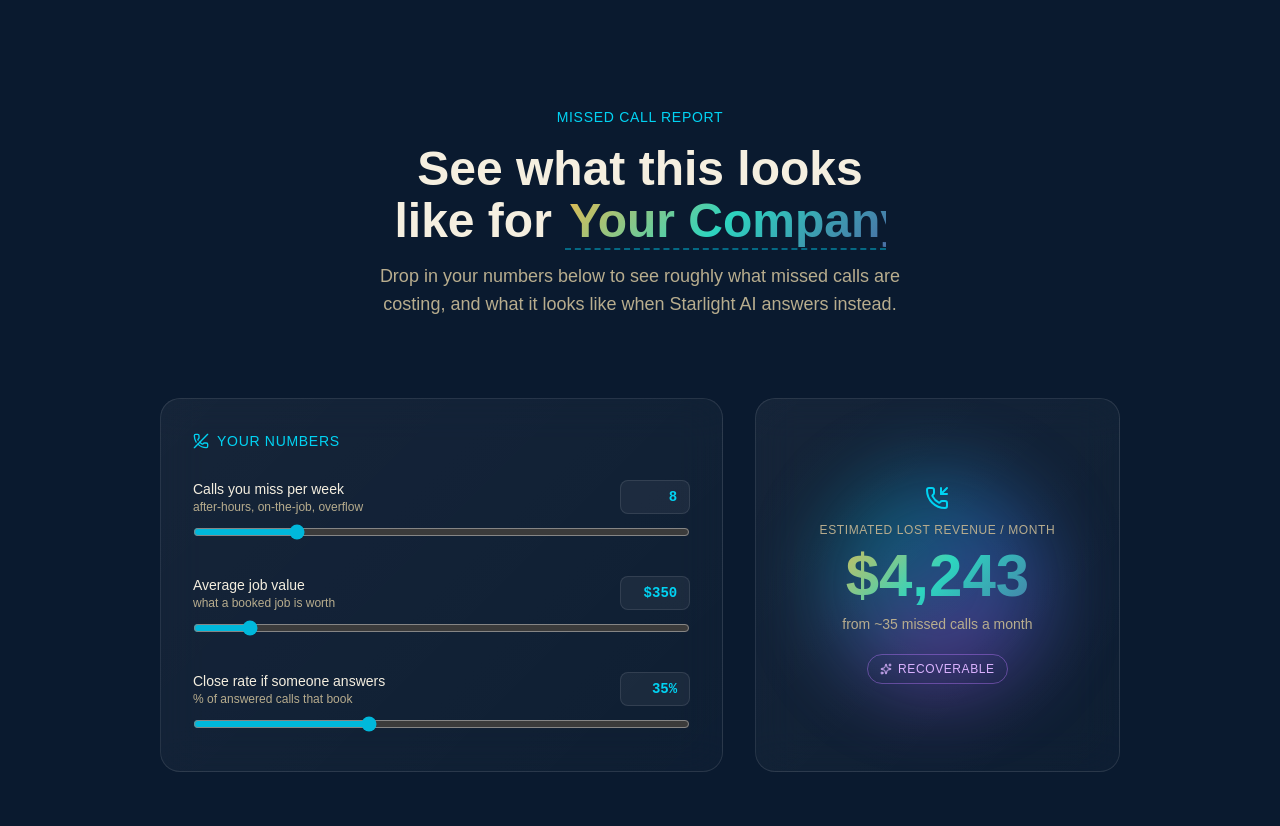
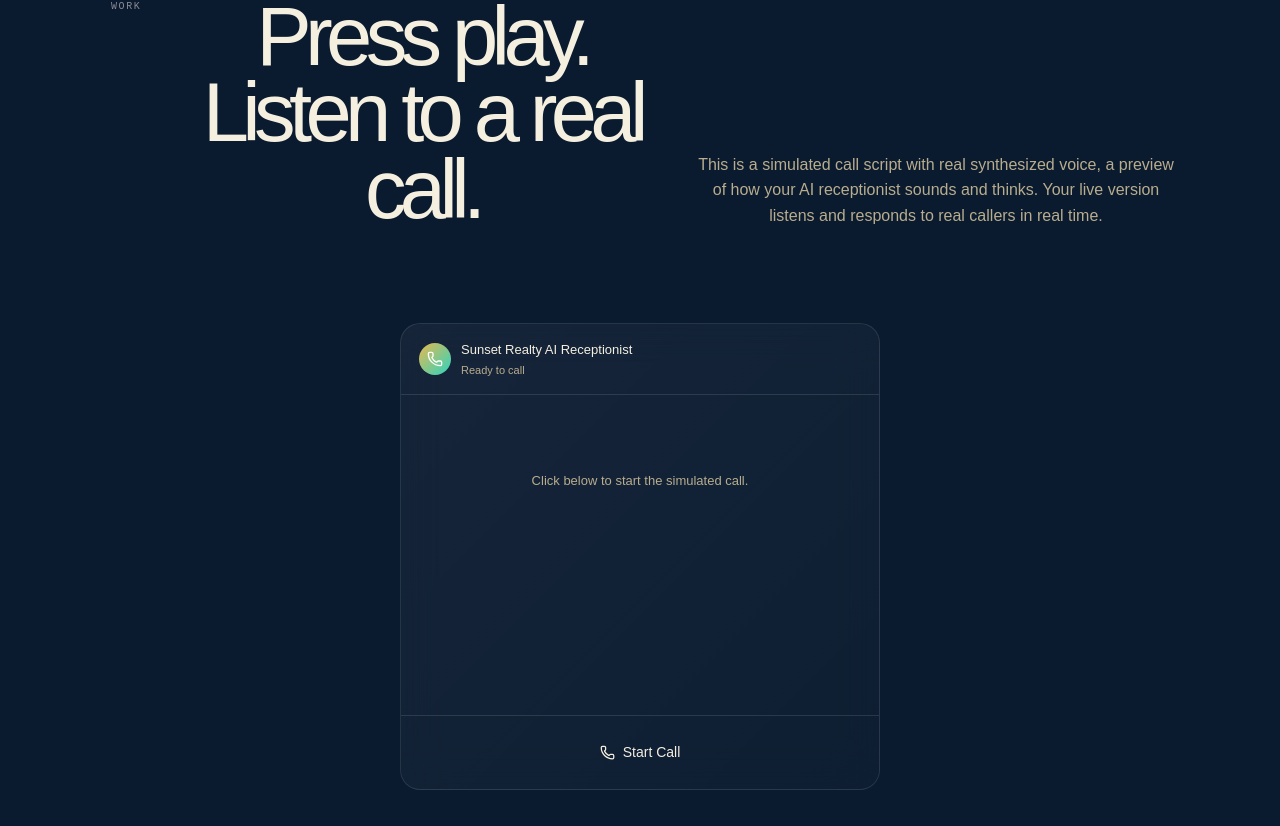
Before and after one commit to abbasimohsin392-prog/Starlight, a Next.js app: page /demo in a window 1280 px wide. Shown: the part 334-1160 px from the top of the page. Built offline with nearby package versions, Linux system fonts and the light colour scheme.

Commit message:
Restore missing production build files

```diff
--- /dev/null
+++ b/components/voice-demo-section.tsx
@@ -0,0 +1,123 @@
+"use client"
+import { useState, useRef } from "react"
+import { motion, AnimatePresence } from "framer-motion"
+import { Phone, PhoneOff } from "lucide-react"
+
+type Line = { speaker: "ai" | "caller"; text: string }
+
+const SCRIPT: Line[] = [
+  { speaker: "ai", text: "Thank you for calling Sunset Realty, this is your AI assistant. How can I help you today?" },
+  { speaker: "caller", text: "Hi, I saw the 3-bedroom listing on Palm Street. Is it still available?" },
+  { speaker: "ai", text: "Yes, it's still available. I can schedule a viewing. Are you free this Thursday at 4 PM?" },
+  { speaker: "caller", text: "Yes, that works for me." },
+  { speaker: "ai", text: "Perfect, you're booked for Thursday at 4 PM. I've sent a confirmation text with the address. Anything else?" },
+  { speaker: "caller", text: "No, that's it. Thanks!" },
+  { speaker: "ai", text: "You're welcome, have a great day!" },
+]
+
+export function VoiceDemoSection() {
+  const [status, setStatus] = useState<"idle" | "calling" | "done">("idle")
+  const [visible, setVisible] = useState<Line[]>([])
+  const [speaking, setSpeaking] = useState(false)
+  const stopRef = useRef(false)
+
+  const startCall = async () => {
+    if (status === "calling") return
+    window.speechSynthesis?.cancel()
+    stopRef.current = false
+    setStatus("calling")
+    setVisible([])
+    for (const line of SCRIPT) {
+      if (stopRef.current) return
+      await new Promise((r) => setTimeout(r, 700))
+      if (stopRef.current) return
+      setVisible((v) => [...v, line])
+      if (line.speaker === "ai" && "speechSynthesis" in window) {
+        setSpeaking(true)
+        await new Promise<void>((resolve) => {
+          const utter = new SpeechSynthesisUtterance(line.text)
+          utter.rate = 1.02
+          utter.pitch = 1.0
+          const voices = window.speechSynthesis.getVoices()
+          const preferred = voices.find((v) => /Samantha|Google US English|Female/i.test(v.name))
+          if (preferred) utter.voice = preferred
+          utter.onend = () => resolve()
+          utter.onerror = () => resolve()
+          window.speechSynthesis.speak(utter)
+        })
+        setSpeaking(false)
+      } else {
+        await new Promise((r) => setTimeout(r, Math.min(2600, line.text.length * 45)))
+      }
+    }
+    if (!stopRef.current) setStatus("done")
+  }
+
+  const endCall = () => {
+    stopRef.current = true
+    window.speechSynthesis?.cancel()
+    setSpeaking(false)
+    setStatus("idle")
+    setVisible([])
+  }
+
+  return (
+    <section className="section" style={{ paddingTop: 0 }}>
+      <div className="section-head" style={{ justifyContent: "center", textAlign: "center" }}>
+        <span className="eyebrow">HEAR IT WORK</span>
+        <h2>Press play. Listen to a real call.</h2>
+        <p className="section-intro" style={{ maxWidth: 480, margin: "16px auto 0" }}>
+          This is a simulated call script with real synthesized voice, a preview of how your AI receptionist sounds and thinks. Your live version listens and responds to real callers in real time.
+        </p>
+      </div>
+
+      <div className="glass-card chat-demo" style={{ maxWidth: 480, margin: "0 auto" }}>
+        <div className="chat-head">
+          <div className="chat-avatar"><Phone size={16} color="#fff" /></div>
+          <div>
+            <p style={{ fontSize: 13, fontWeight: 500, margin: 0 }}>Sunset Realty AI Receptionist</p>
+            <p style={{ fontSize: 11, color: "var(--muted)", margin: "2px 0 0" }}>
+              {status === "idle" && "Ready to call"}
+              {status === "calling" && (speaking ? "Speaking..." : "Listening...")}
+              {status === "done" && "Call ended"}
+            </p>
+          </div>
+          {status === "calling" && <span className="chat-dot" style={{ marginLeft: "auto", animation: "pulse 1.2s infinite" }} />}
+        </div>
+
+        <div className="chat-body" style={{ minHeight: 260 }}>
+          <AnimatePresence>
+            {visible.map((line, i) => (
+              <motion.div
+                key={i}
+                initial={{ opacity: 0, y: 6 }}
+                animate={{ opacity: 1, y: 0 }}
+                transition={{ duration: 0.25 }}
+                className={`bubble ${line.speaker === "ai" ? "bot" : "user"}`}
+              >
+                {line.text}
+              </motion.div>
+            ))}
+          </AnimatePresence>
+          {status === "idle" && (
+            <p style={{ color: "var(--muted)", fontSize: 13, textAlign: "center", marginTop: 60 }}>
+              Click below to start the simulated call.
+            </p>
+          )}
+        </div>
+
+        <div style={{ padding: "14px 18px", borderTop: "1px solid var(--line)", display: "flex", justifyContent: "center" }}>
+          {status !== "calling" ? (
+            <button onClick={startCall} disabled={status === "calling"} className="inline-flex primary" style={{ borderRadius: 999, padding: "12px 26px", fontSize: 14, border: 0, cursor: "pointer", display: "flex", alignItems: "center", gap: 8 }}>
+              <Phone size={15} /> {status === "done" ? "Play Again" : "Start Call"}
+            </button>
+          ) : (
+            <button onClick={endCall} className="inline-flex" style={{ borderRadius: 999, padding: "12px 26px", fontSize: 14, border: "1px solid var(--line)", cursor: "pointer", display: "flex", alignItems: "center", gap: 8, color: "#f87171" }}>
+              <PhoneOff size={15} /> End Call
+            </button>
+          )}
+        </div>
+      </div>
+    </section>
+  )
+}
```
